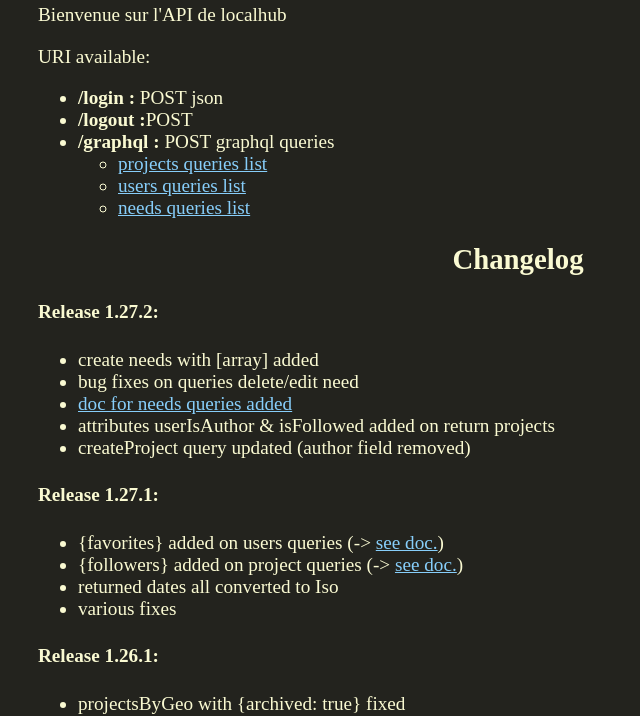
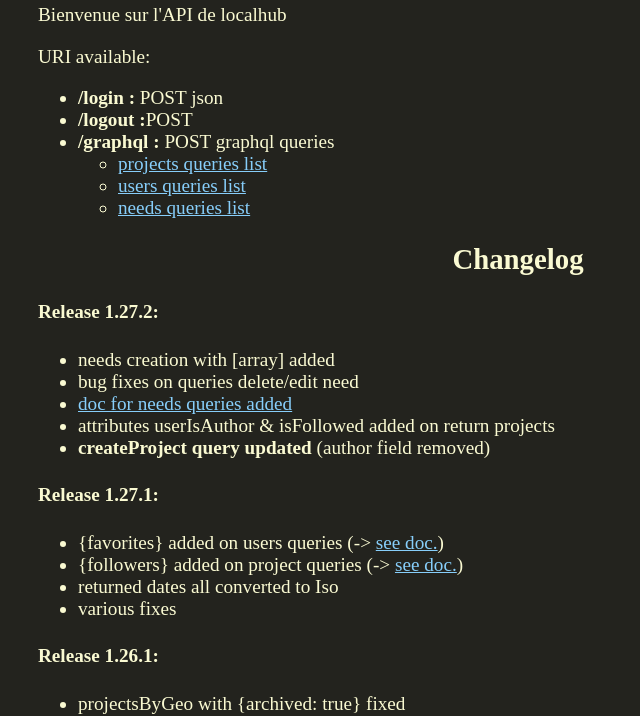
Before and after one commit to jkehl2/projet-hub-back, a website: page public/index.html in a window 1280 px wide. Shown: the part 91-807 px from the top of the page, without its empty margins (122-762 px from the left). Drawn offline with Linux system fonts and the light colour scheme.

Commit message:
homepage updated

```diff
--- a/public/index.html
+++ b/public/index.html
@@ -40,13 +40,13 @@
 
     <h4>Release 1.27.2:</h4>
     <ul>
-        <li>create needs with [array] added</li>
+        <li>needs creation with [array] added</li>
         <li>bug fixes on queries delete/edit need</li>
         <li>
             <a href="/requests/projects.graphqls">doc for needs queries added</a>
         </li>
         <li>attributes userIsAuthor & isFollowed added on return projects</li>
-        <li>createProject query updated (author field removed)</li>
+        <li> <b>createProject query updated</b> (author field removed)</li>
     </ul>
 
     <h4>Release 1.27.1:</h4>
```
